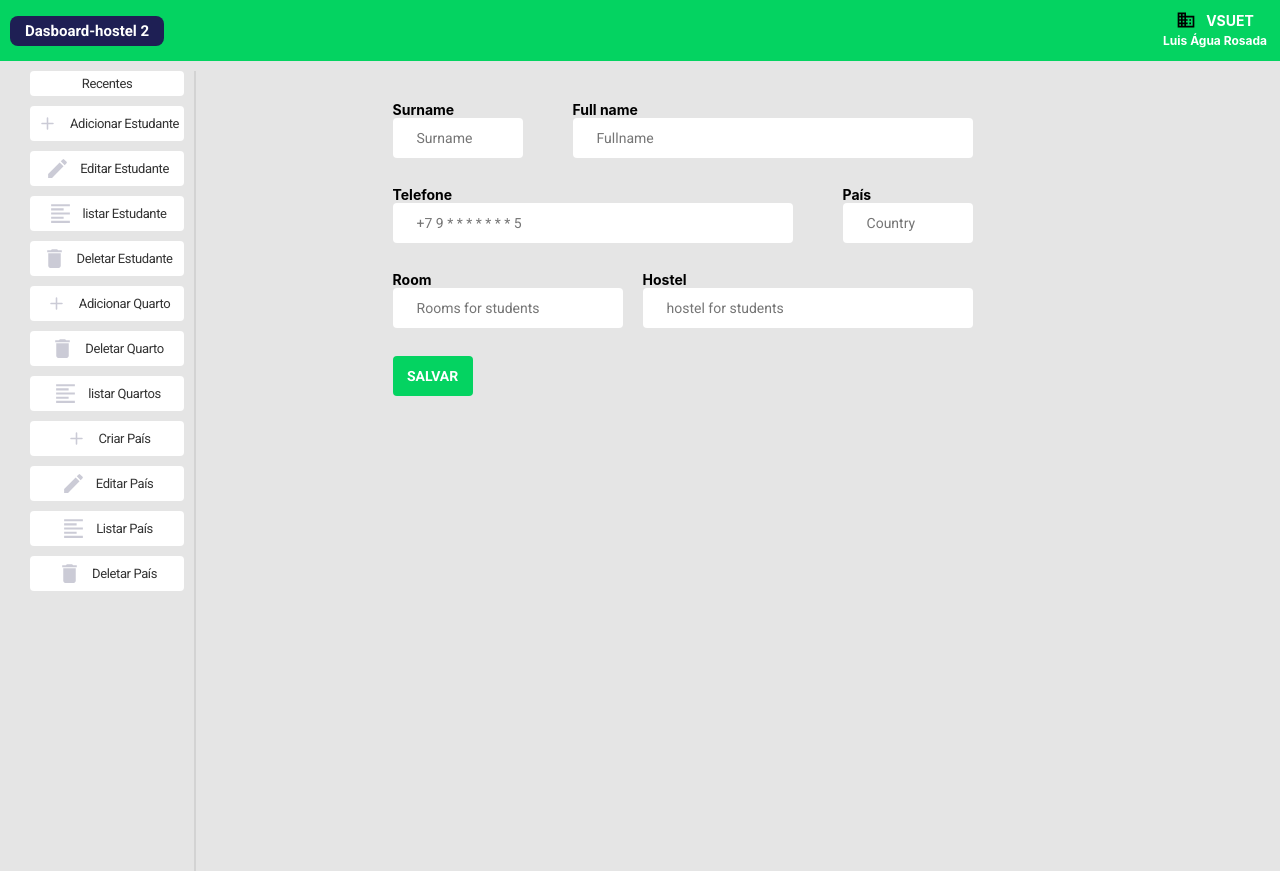
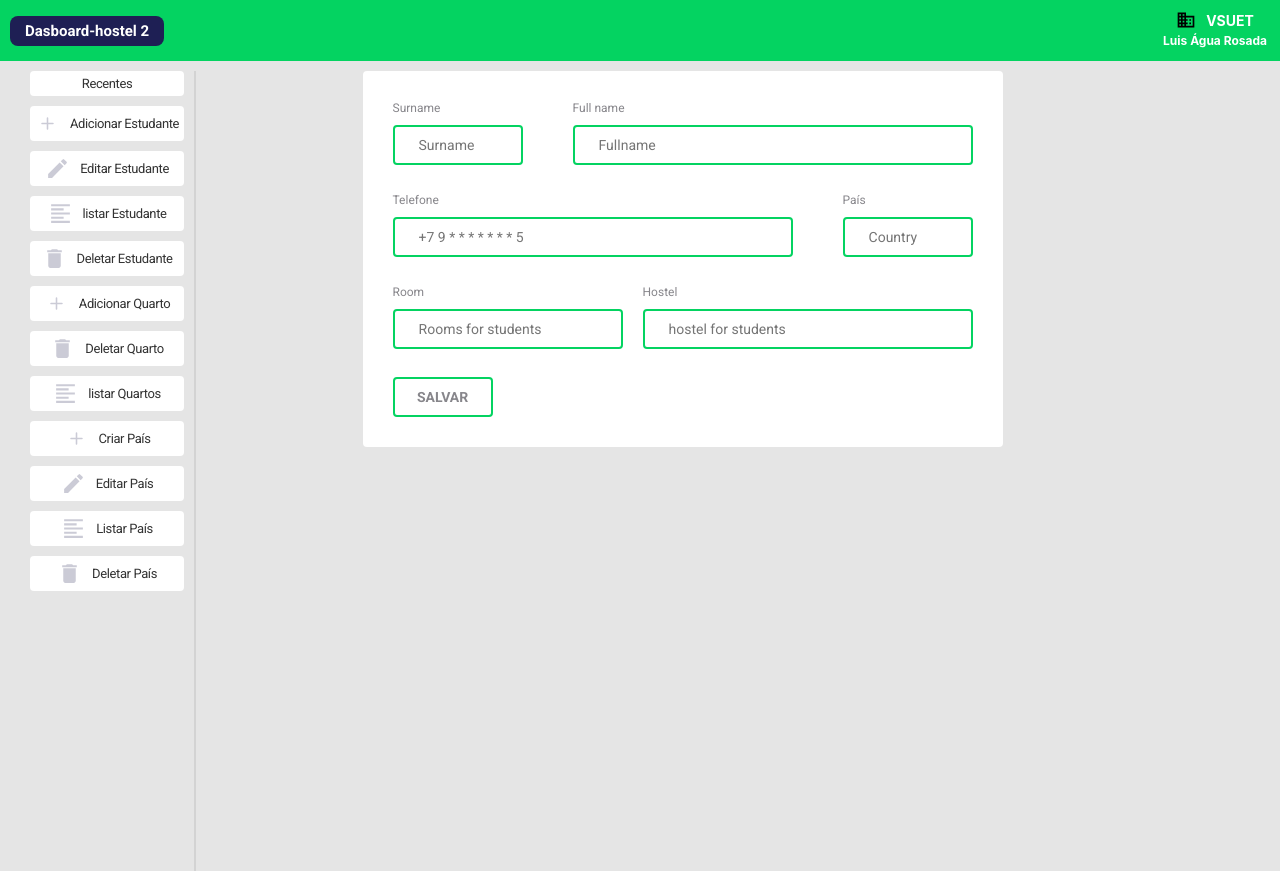
Before and after one commit to iamrosada/eva, a React (Create React App) app in the folder web/: page /student in a window 1280 px wide. Built offline with nearby package versions, Linux system fonts and the light colour scheme.

Commit message:
update styles in add studenty

```diff
--- a/web/src/pages/CreateSudent/styles.css
+++ b/web/src/pages/CreateSudent/styles.css
@@ -9,9 +9,13 @@
 
     height: 300px;
     border-radius: 4px;
+
+
 }
 #form-student{
     padding: 30px;
+    border-radius: 4px;
+    background: white;
 }
 div.name-student{
     display:flex;
@@ -27,16 +31,49 @@
   flex-direction: column;
 
 }
-input#input-surname,
-input#input-country
+
+input#input-surname:focus {
+    outline: none !important;
+    border:2px solid  #1aa056;;
+    transition: border 0.2s ease 0s
+}
+input#input-country:focus {
+    outline: none !important;
+    border:2px solid  #1aa056;;
+    transition: border 0.2s ease 0s
+}
+input#input-room:focus {
+    outline: none !important;
+    border:2px solid  #1aa056;
+    transition: border 0.2s ease 0s
+}
+input#input-hostel:focus {
+    outline: none !important;
+    border:2px solid  #1aa056;
+    transition: border 0.2s ease 0s
+}
+input#input-fullname:focus {
+    outline: none !important;
+    border:2px solid  #1aa056;
+    transition: border 0.2s ease 0s
+}
+input#input-telefone:focus {
+    outline: none !important;
+    border:2px solid  #1aa056;
+    transition: border 0.2s ease 0s
+}
+
+input#input-surname,input#input-country
 {
+    border:2.05px solid  #04D361;
+    transition: border 0.2s ease 0s;
 
     width: 130px;
-    border: none;
+    /*border: none;*/
     border-radius: 4px;
     height: 40px;
     padding: 0 24px;
-    border:0;
+
     margin-bottom:18px ;
 }
 input#input-room{
@@ -46,7 +83,8 @@
     border-radius: 4px;
     height: 40px;
     padding: 0 24px;
-    border:0;
+    border:2.05px solid  #04D361;
+    transition: border 0.2s ease 0s;
     margin-bottom:18px ;
 }
 input#input-hostel
@@ -57,7 +95,8 @@
     border-radius: 4px;
     height: 40px;
     padding: 0 24px;
-    border:0;
+    border:2.05px solid  #04D361;
+    transition: border 0.2s ease 0s;
     margin-bottom:18px ;
 }
 input#input-fullname,input#input-telefone{
@@ -66,7 +105,8 @@
     border-radius: 4px;
     height: 40px;
     padding: 0 24px;
-    border:0;
+    border:2.05px solid  #04D361;
+    transition: border 0.2s ease 0s;
     margin-bottom:18px ;
 }
 #surname{
@@ -74,15 +114,44 @@
 
 }
 button#submit-student{
-    width: 80px;
+    width: 100px;
     height: 40px;
-    background: #04D361;
+    background: white;
     border-radius: 4px;
-    border: none;
+    border:2.05px solid  #04D361;
+    transition: border 0.2s ease 0s;
     color:white;
     font-weight: bold;
     transition: background-color 0.2s;
+    color:  rgb(135, 134, 139);
 }
 button#submit-student:hover{
     background: #1aa056;
+    color:white;
 }
+/*input ,texarea{
+    outline: 0px;
+    background: rgb(18, 18, 20);
+    border: 2px solid rgb(40, 39, 44);
+    border-radius: 5px;
+    height: 50px;
+    padding: 15px 21px;
+    color: rgb(255, 255, 255);
+    font-family: Roboto, sans-serif;
+    font-size: 17px;
+    width: 100%;
+    transition: border 0.2s ease 0s
+}*/
+strong{
+    display: block;
+    width: 100%;
+    min-height: 16px;
+
+    color: white;
+    margin-bottom: 8px;
+    color:  rgb(135, 134, 139);
+    font-size:12px;
+    font-family: Roboto;
+    font-weight: 400;
+
+}
```
